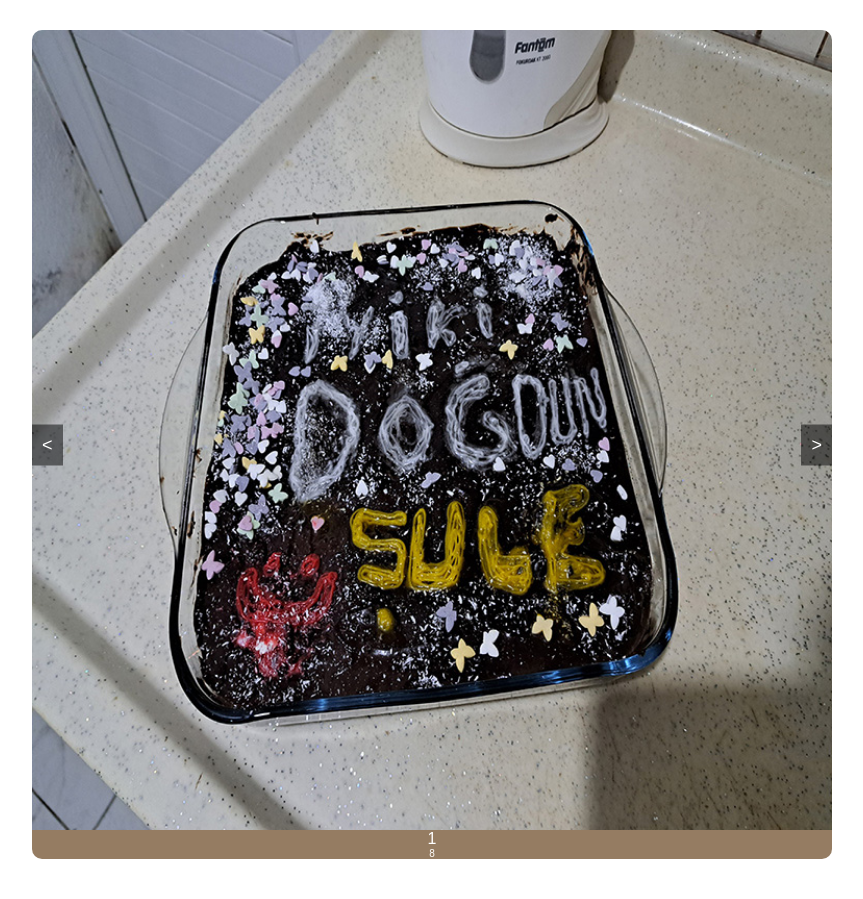
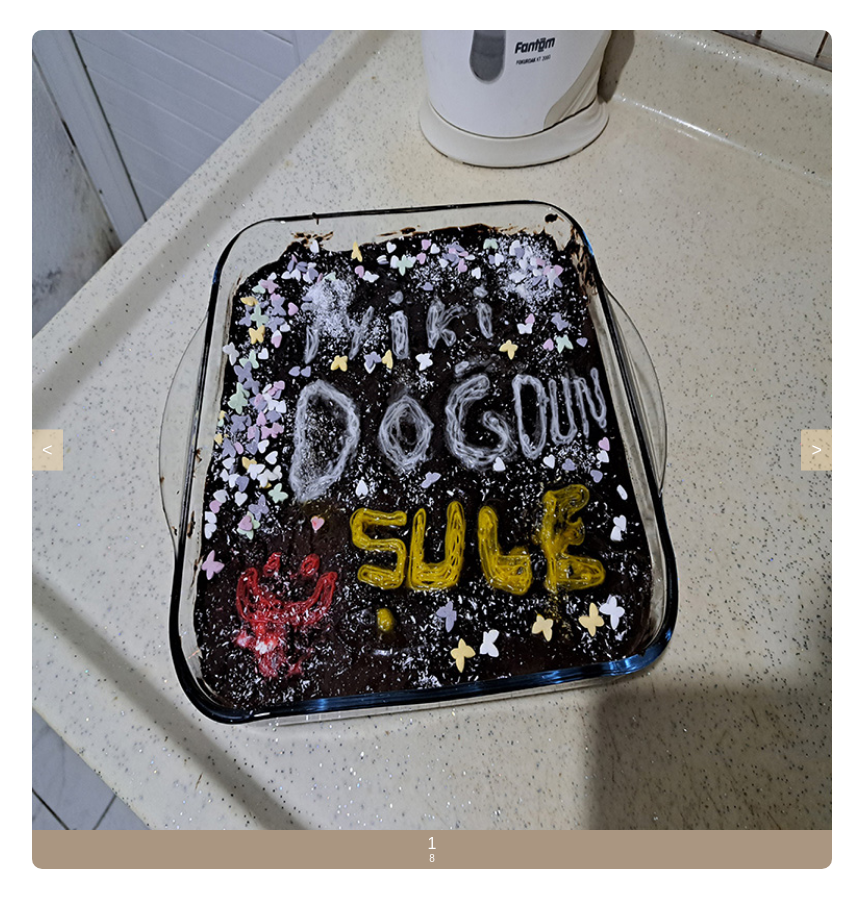
Before and after one commit to suleymandoan/Webpage, a plain HTML site: page index.html in a window 1280 px wide. Shown: the whole page, without its empty margins (208-1071 px from the left). Drawn offline with Linux system fonts and the light colour scheme.

Commit message:
Update index.html

```diff
--- a/index.html
+++ b/index.html
@@ -49,7 +49,7 @@
         }
 
         .buttons button{
-            background-color: rgba(0, 0,0, 0.5);;
+            background-color: rgba(255, 225,175, 0.5);
             color: white;
             border: 0.5px;
             border-color:#E2B59A;
@@ -59,8 +59,9 @@
 
         }
         #yazi{
+          padding:5px;
           text-align:center;
-          background-color:#957C62;
+          background-color:rgba(149, 124, 98, 0.8);
           color:white;
         }
         #out{
```
